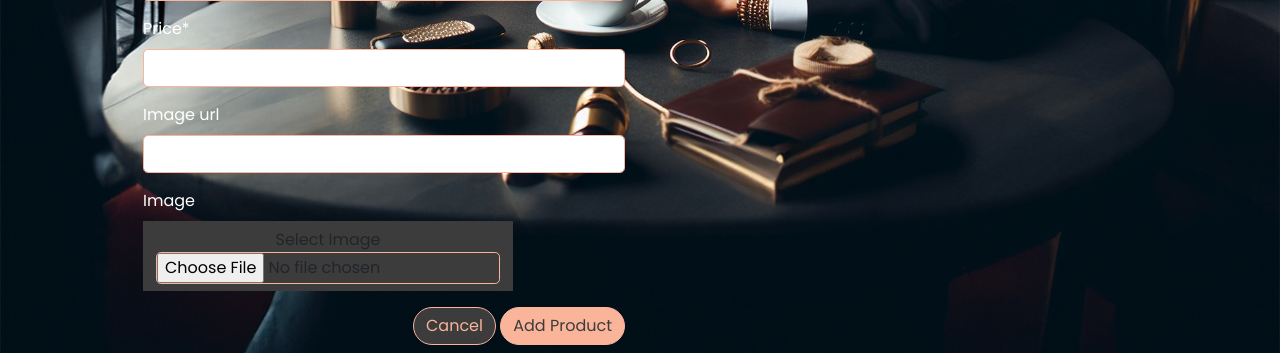
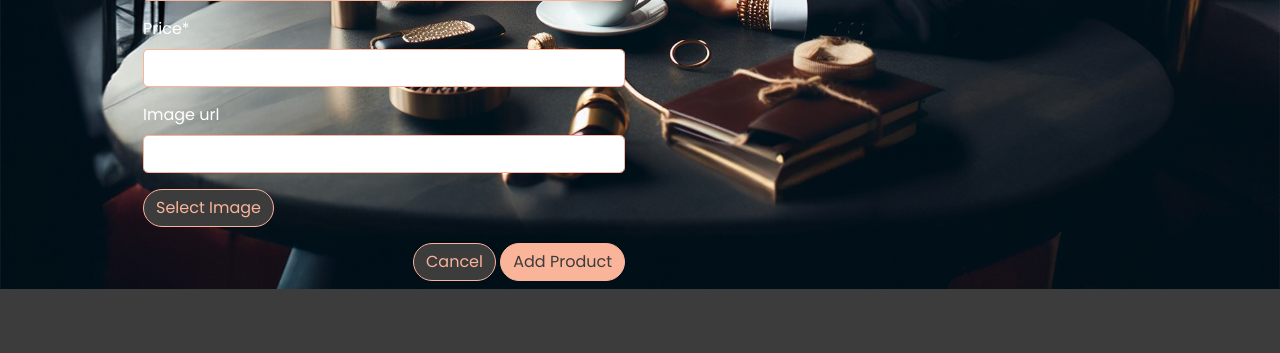
Before and after one commit to ThomasBallardCI/woof-and-bean-M4, a Django app: page /products/add/ in a window 1280 px wide. Shown: the part 859-1212 px from the top of the page. After the commit the page ends 1148 px from the top, so only its background shows below. Run offline with Django 3.2, Linux system fonts and the light colour scheme; the visitor is signed in with stand-in values (Sample User, id 1); data that the repository does not hold is empty; some libraries are stand-ins or nearby versions.

Commit message:
fixed the add product admin image stlying

```diff
--- a/products/templates/products/add_product.html
+++ b/products/templates/products/add_product.html
@@ -1,5 +1,9 @@
 {% extends "base.html" %}
 {% load static %}
+
+{% block extra_title %}
+Add Product
+{% endblock %}
 
 {% block page_header %}
     <div class="container header-container">
@@ -25,7 +29,13 @@
             <div class="col-12 col-md-6">
                 <form method="POST" action="{% url 'add_product' %}" class="form mb-2 text-white" enctype="multipart/form-data">
                     {% csrf_token %}
-                    {{ form | crispy }}
+                    {% for field in form %}
+                        {% if field.name != 'image' %}
+                            {{ field | as_crispy_field }}
+                        {% else %}
+                            {{ field }}
+                        {% endif %}
+                    {% endfor %}
                     <div class="text-right">
                         <a class="btn btn-outline-black rounded-pill" href="{% url 'products' %}">Cancel</a>
                         <button class="btn btn-peach rounded-pill" type="submit">Add Product</button>
@@ -35,3 +45,13 @@
         </div>
     </div>
 {% endblock %}
+
+{% block postloadjs %}
+    {{ block.super }}
+    <script type="text/javascript">
+        $('#new-image').change(function() {
+            var file = $('#new-image')[0].files[0];
+            $('#filename').text(`Image will be set to: ${file.name}`);
+        });
+    </script>
+{% endblock %}
--- a/products/templates/products/custom_widget_templates/custom_clearable_file_input.html
+++ b/products/templates/products/custom_widget_templates/custom_clearable_file_input.html
@@ -11,7 +11,7 @@
     {% endif %}<br>
     {{ widget.input_text }}
 {% endif %}
-<span class="btn btn-black rounded-0 btn-file">
+<span class="btn btn-outline-black rounded-pill btn-file">
     Select Image <input id="new-image" type="{{ widget.type }}" name="{{ widget.name }}"{% include "django/forms/widgets/attrs.html" %}>
 </span>
 <strong><p class="text-danger" id="filename"></p></strong>
--- a/static/css/base.css
+++ b/static/css/base.css
@@ -340,6 +340,34 @@ a.category-badge > span.badge:hover {
 	color: #FAB49A; /* text-info */
 }
 
+/* Product Form */
+
+.btn-file {
+    position: relative;
+    overflow: hidden;
+}
+
+.btn-file input[type="file"] {
+    position: absolute;
+    top: 0;
+    right: 0;
+    min-width: 100%;
+    min-height: 100%;
+    opacity: 0;
+    cursor: pointer;
+}
+
+.custom-checkbox .custom-control-label::before {
+    border-radius: 0;
+    border-color: #dc3545;
+}
+
+.custom-checkbox .custom-control-input:checked~.custom-control-label::before {
+    background-color: #dc3545;
+    border-color: #dc3545;
+    border-radius: 0;
+}
+
 /* -------------------------------- Media Queries */
 
 /* Slightly larger container on xl screens */
```
Also changed, not shown: products/templates/products/edit_product.html (+21 -1 lines), media/s-l1200.jpg (added).
